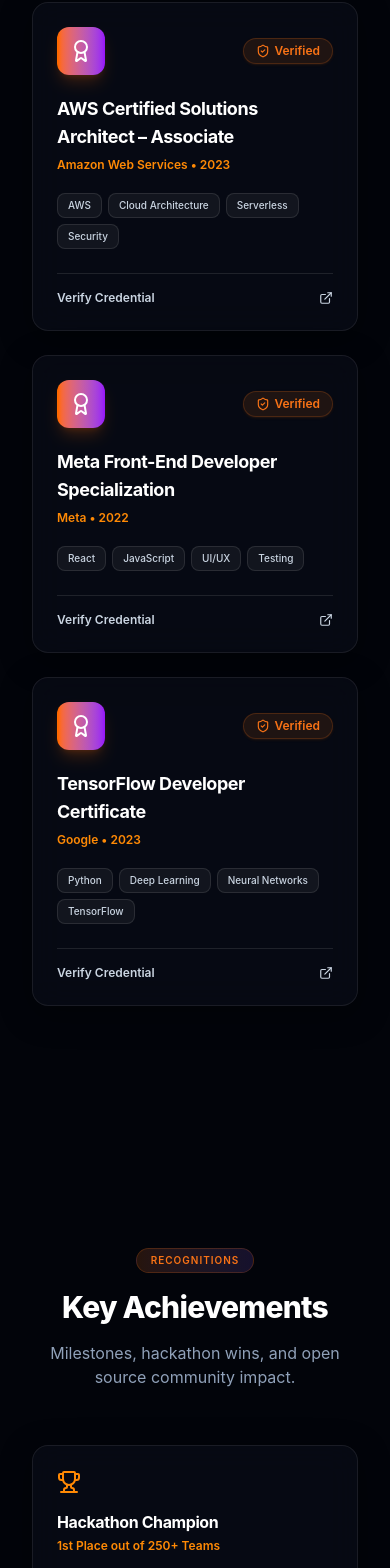
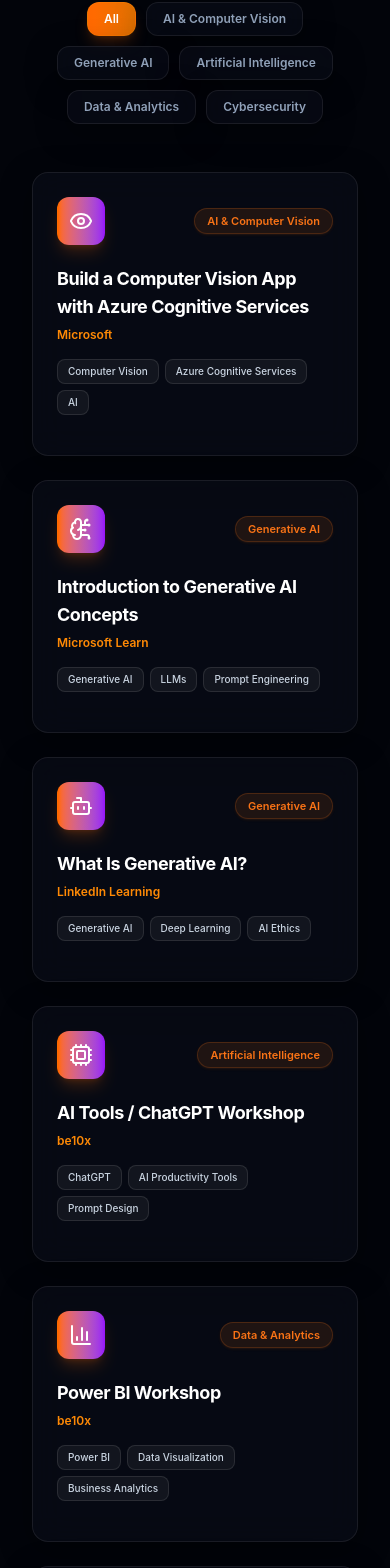
Before and after one commit to chirag-g210/portfolio-cg210, a React (Vite) app: page /about#experience in a window 390 px wide. Before the commit this address led to /about#experience. Shown: the part 9081-10649 px from the top of the page. Built offline with nearby package versions, Linux system fonts and the light colour scheme.

Commit message:
update certificates

```diff
--- a/src/components/sections/Achievements.tsx
+++ b/src/components/sections/Achievements.tsx
@@ -1,33 +1,51 @@
 import React from 'react';
-import { Trophy, GitPullRequest, Flame, Zap } from 'lucide-react';
+import { GitPullRequest, Award, Lightbulb, Zap, Sparkles } from 'lucide-react';
 import SectionHeading from '../common/SectionHeading';
 import Card from '../ui/Card';
 import ScrollReveal from '../common/ScrollReveal';
 
-const achievementsList = [
+interface AchievementItem {
+  icon: React.ReactNode;
+  title: string;
+  category: string;
+  description: string;
+}
+
+const achievementsList: AchievementItem[] = [
   {
-    icon: <Trophy className="w-6 h-6 text-orange-400" />,
-    title: 'Hackathon Champion',
-    subtitle: '1st Place out of 250+ Teams',
-    description: 'Built real-time collaborative AI canvas platform at Global Tech Innovators Hackathon.'
+    icon: <GitPullRequest className="w-6 h-6 text-orange-400" />,
+    title: 'GirlScript Summer of Code 2025',
+    category: 'Contributor',
+    description:
+      'Selected as a contributor for GirlScript Summer of Code 2025 and contributed to open-source projects as part of the program.'
   },
   {
-    icon: <GitPullRequest className="w-6 h-6 text-purple-400" />,
-    title: 'Top Open Source Contributor',
-    subtitle: '1,200+ Stars on GitHub',
-    description: 'Core maintainer of open source React component packages and developer tools.'
+    icon: <Award className="w-6 h-6 text-purple-400" />,
+    title: 'BuildWithIndia',
+    category: 'Certificate of Achievement',
+    description:
+      "Recognized with a Certificate of Achievement for contributing as a volunteer at BuildWithIndia and supporting the event's activities."
   },
   {
-    icon: <Flame className="w-6 h-6 text-amber-400" />,
-    title: '500+ Day Coding Streak',
-    subtitle: 'Consistency & Dedication',
-    description: 'Maintained continuous daily open source contributions and commits.'
+    icon: <Lightbulb className="w-6 h-6 text-amber-400" />,
+    title: 'Smart India Hackathon 2025',
+    category: 'Internal Hackathon Participant',
+    description:
+      'Participated in the Internal Hackathon for Smart India Hackathon 2025 as a member of Team HERITAURA at G.L. Bajaj Group of Institutions, Mathura.'
   },
   {
     icon: <Zap className="w-6 h-6 text-pink-400" />,
-    title: 'Performance Optimization',
-    subtitle: 'Apex Tech Annual Award',
-    description: 'Recognized for reducing cloud infrastructure expenditures by 35% through optimization.'
+    title: 'Hackfinity',
+    category: 'Participant',
+    description:
+      'Participated in Hackfinity, organized by G.L. Bajaj Group of Institutions, Mathura, and received a Certificate of Appreciation for participation.'
+  },
+  {
+    icon: <Sparkles className="w-6 h-6 text-cyan-400" />,
+    title: 'TechFront 2025',
+    category: 'Participant',
+    description:
+      'Participated in TechFront 2025 and engaged in the technical event activities.'
   }
 ];
 
@@ -39,27 +57,45 @@
           <SectionHeading
             badge="Recognitions"
             title="Key Achievements"
-            subtitle="Milestones, hackathon wins, and open source community impact."
+            subtitle="Recognitions, hackathons, open-source contributions, and learning milestones."
           />
         </ScrollReveal>
 
-        <div className="grid grid-cols-1 sm:grid-cols-2 lg:grid-cols-4 gap-6">
-          {achievementsList.map((item, index) => (
-            <ScrollReveal key={item.title} variant="scale" delay={0.1 * index}>
-              <Card className="p-6 h-full">
-                <div className="mb-4">{item.icon}</div>
-                <h3 className="font-bold text-base text-white mb-1">
+        <div className="grid grid-cols-1 md:grid-cols-2 lg:grid-cols-6 gap-6">
+          {achievementsList.map((item, index) => {
+            const gridClasses =
+              index === 3
+                ? 'lg:col-span-2 lg:col-start-2'
+                : index === 4
+                ? 'md:col-span-2 md:max-w-md md:w-full md:mx-auto lg:col-span-2 lg:col-start-4 lg:max-w-none'
+                : 'lg:col-span-2';
+
+            return (
+              <ScrollReveal
+                key={item.title}
+                variant="scale"
+                delay={0.08 * index}
+                className={`h-full ${gridClasses}`}
+              >
+                <Card className="p-6 h-full flex flex-col justify-between group">
+                  <div>
+                    <div className="p-2.5 rounded-xl bg-white/5 border border-white/10 w-fit mb-4 group-hover:border-orange-500/30 group-hover:bg-orange-500/10 transition-all duration-300">
+                      {item.icon}
+                    </div>
+                    <h3 className="font-bold text-base text-white group-hover:text-orange-400 transition-colors mb-1">
                       {item.title}
                     </h3>
                     <div className="text-xs font-semibold text-orange-400 mb-2.5">
-                  {item.subtitle}
+                      {item.category}
                     </div>
                     <p className="text-xs text-slate-400 leading-relaxed">
                       {item.description}
                     </p>
+                  </div>
                 </Card>
               </ScrollReveal>
-          ))}
+            );
+          })}
         </div>
       </div>
     </section>
--- a/src/components/sections/Certificates.tsx
+++ b/src/components/sections/Certificates.tsx
@@ -1,12 +1,59 @@
-import React from 'react';
-import { Award, ExternalLink, ShieldCheck } from 'lucide-react';
+import React, { useState, useCallback, useMemo } from 'react';
+import {
+  Award,
+  Eye,
+  BrainCircuit,
+  Bot,
+  Cpu,
+  BarChart3,
+  ShieldCheck,
+  ExternalLink
+} from 'lucide-react';
 import { certificates } from '../../data/certificates';
 import SectionHeading from '../common/SectionHeading';
 import Card from '../ui/Card';
 import Badge from '../ui/Badge';
 import ScrollReveal from '../common/ScrollReveal';
 
+const categories = [
+  'All',
+  'AI & Computer Vision',
+  'Generative AI',
+  'Artificial Intelligence',
+  'Data & Analytics',
+  'Cybersecurity'
+];
+
+const iconMap: Record<string, React.ComponentType<{ className?: string }>> = {
+  Eye,
+  BrainCircuit,
+  Bot,
+  Cpu,
+  BarChart3,
+  ShieldCheck,
+  Award
+};
+
+const getIcon = (name?: string): React.ComponentType<{ className?: string }> => {
+  if (name && iconMap[name]) {
+    return iconMap[name];
+  }
+  return Award;
+};
+
 export const Certificates: React.FC = () => {
+  const [selectedCategory, setSelectedCategory] = useState<string>('All');
+
+  const handleSelectCategory = useCallback((cat: string) => {
+    setSelectedCategory(cat);
+  }, []);
+
+  const filteredCertificates = useMemo(() => {
+    return selectedCategory === 'All'
+      ? certificates
+      : certificates.filter((c) => c.category === selectedCategory);
+  }, [selectedCategory]);
+
   return (
     <section id="certificates" className="py-24 relative z-10">
       <div className="max-w-7xl mx-auto px-4 sm:px-6 lg:px-8">
@@ -18,29 +65,51 @@
           />
         </ScrollReveal>
 
-        <div className="grid grid-cols-1 md:grid-cols-3 gap-6">
-          {certificates.map((cert, index) => (
-            <ScrollReveal key={cert.id} variant="slideUp" delay={0.12 * index}>
-              <Card className="p-6 flex flex-col justify-between h-full">
+        {/* Category Filters */}
+        <ScrollReveal variant="fade" delay={0.1}>
+          <div className="flex flex-wrap justify-center gap-2.5 mb-12">
+            {categories.map((cat) => (
+              <button
+                key={cat}
+                onClick={() => handleSelectCategory(cat)}
+                className={`px-4 py-2 text-xs font-semibold rounded-xl transition-all duration-300 cursor-pointer ${
+                  selectedCategory === cat
+                    ? 'bg-gradient-to-r from-orange-500 to-amber-600 text-white shadow-lg shadow-orange-500/20 border border-orange-400/30'
+                    : 'glass-card-premium text-slate-400 hover:text-white hover:border-white/20'
+                }`}
+              >
+                {cat}
+              </button>
+            ))}
+          </div>
+        </ScrollReveal>
+
+        {/* Certificates Grid */}
+        <div className="grid grid-cols-1 md:grid-cols-2 lg:grid-cols-3 gap-6">
+          {filteredCertificates.map((cert, index) => {
+            const Icon = getIcon(cert.iconName);
+            return (
+              <ScrollReveal key={cert.id} variant="slideUp" delay={0.08 * index}>
+                <Card className="p-6 flex flex-col justify-between h-full group">
                   <div>
                     <div className="flex items-center justify-between mb-5">
-                    <div className="p-3 rounded-xl bg-gradient-to-r from-orange-500 to-purple-600 text-white shadow-lg shadow-orange-500/20">
-                      <Award className="w-6 h-6" />
+                      <div className="p-3 rounded-xl bg-gradient-to-r from-orange-500 to-purple-600 text-white shadow-lg shadow-orange-500/20 group-hover:scale-105 transition-transform duration-300">
+                        <Icon className="w-6 h-6" />
                       </div>
-                    <Badge variant="orange" className="flex items-center gap-1">
-                      <ShieldCheck className="w-3.5 h-3.5" />
-                      <span>Verified</span>
+                      <Badge variant="orange" className="flex items-center gap-1 text-[11px]">
+                        <span>{cert.category}</span>
                       </Badge>
                     </div>
 
-                  <h3 className="font-bold text-lg text-white mb-1.5">
+                    <h3 className="font-bold text-lg text-white group-hover:text-orange-400 transition-colors mb-1.5 line-clamp-2">
                       {cert.title}
                     </h3>
-                  <p className="text-xs font-semibold text-orange-400 mb-5">
-                    {cert.issuer} • {cert.issueDate}
+                    <p className="text-xs font-semibold text-orange-400 mb-4">
+                      {cert.issuer}
                     </p>
 
-                  <div className="flex flex-wrap gap-1.5 mb-6">
+                    {cert.skills && cert.skills.length > 0 && (
+                      <div className="flex flex-wrap gap-1.5 mb-4">
                         {cert.skills.map((skill) => (
                           <span
                             key={skill}
@@ -50,6 +119,7 @@
                           </span>
                         ))}
                       </div>
+                    )}
                   </div>
 
                   {cert.credentialUrl && (
@@ -57,7 +127,7 @@
                       href={cert.credentialUrl}
                       target="_blank"
                       rel="noopener noreferrer"
-                    className="inline-flex items-center justify-between text-xs font-semibold text-slate-300 hover:text-orange-400 transition-colors pt-4 border-t border-white/10"
+                      className="inline-flex items-center justify-between text-xs font-semibold text-slate-300 hover:text-orange-400 transition-colors pt-4 border-t border-white/10 mt-2"
                     >
                       <span>Verify Credential</span>
                       <ExternalLink className="w-3.5 h-3.5" />
@@ -65,7 +135,8 @@
                   )}
                 </Card>
               </ScrollReveal>
-          ))}
+            );
+          })}
         </div>
       </div>
     </section>
--- a/src/data/certificates.ts
+++ b/src/data/certificates.ts
@@ -2,30 +2,51 @@
 
 export const certificates: Certificate[] = [
   {
-    id: 'cert-aws',
-    title: 'AWS Certified Solutions Architect – Associate',
-    issuer: 'Amazon Web Services',
-    issueDate: '2023',
-    credentialId: 'AWS-892401-SA',
-    credentialUrl: 'https://aws.amazon.com/verification',
-    skills: ['AWS', 'Cloud Architecture', 'Serverless', 'Security']
+    id: 'cert-ms-azure-cv',
+    title: 'Build a Computer Vision App with Azure Cognitive Services',
+    issuer: 'Microsoft',
+    category: 'AI & Computer Vision',
+    iconName: 'Eye',
+    skills: ['Computer Vision', 'Azure Cognitive Services', 'AI']
   },
   {
-    id: 'cert-meta-react',
-    title: 'Meta Front-End Developer Specialization',
-    issuer: 'Meta',
-    issueDate: '2022',
-    credentialId: 'META-FE-99120',
-    credentialUrl: 'https://coursera.org/verify/specialization',
-    skills: ['React', 'JavaScript', 'UI/UX', 'Testing']
+    id: 'cert-ms-genai',
+    title: 'Introduction to Generative AI Concepts',
+    issuer: 'Microsoft Learn',
+    category: 'Generative AI',
+    iconName: 'BrainCircuit',
+    skills: ['Generative AI', 'LLMs', 'Prompt Engineering']
   },
   {
-    id: 'cert-tf',
-    title: 'TensorFlow Developer Certificate',
-    issuer: 'Google',
-    issueDate: '2023',
-    credentialId: 'GGL-TF-44012',
-    credentialUrl: 'https://www.credential.net',
-    skills: ['Python', 'Deep Learning', 'Neural Networks', 'TensorFlow']
+    id: 'cert-li-genai',
+    title: 'What Is Generative AI?',
+    issuer: 'LinkedIn Learning',
+    category: 'Generative AI',
+    iconName: 'Bot',
+    skills: ['Generative AI', 'Deep Learning', 'AI Ethics']
+  },
+  {
+    id: 'cert-be10x-ai',
+    title: 'AI Tools / ChatGPT Workshop',
+    issuer: 'be10x',
+    category: 'Artificial Intelligence',
+    iconName: 'Cpu',
+    skills: ['ChatGPT', 'AI Productivity Tools', 'Prompt Design']
+  },
+  {
+    id: 'cert-be10x-pbi',
+    title: 'Power BI Workshop',
+    issuer: 'be10x',
+    category: 'Data & Analytics',
+    iconName: 'BarChart3',
+    skills: ['Power BI', 'Data Visualization', 'Business Analytics']
+  },
+  {
+    id: 'cert-simplilearn-cybersecurity',
+    title: 'Cybersecurity',
+    issuer: 'Simplilearn SkillUp',
+    category: 'Cybersecurity',
+    iconName: 'ShieldCheck',
+    skills: ['Network Security', 'Threat Analysis', 'Security Fundamentals']
   }
 ];
--- a/src/types/certificate.ts
+++ b/src/types/certificate.ts
@@ -2,9 +2,11 @@
   id: string;
   title: string;
   issuer: string;
-  issueDate: string;
+  category: string;
+  issueDate?: string;
   credentialId?: string;
   credentialUrl?: string;
   image?: string;
-  skills: string[];
+  skills?: string[];
+  iconName?: string;
 }
```
Lines whose indentation alone changed are shown as unchanged.
